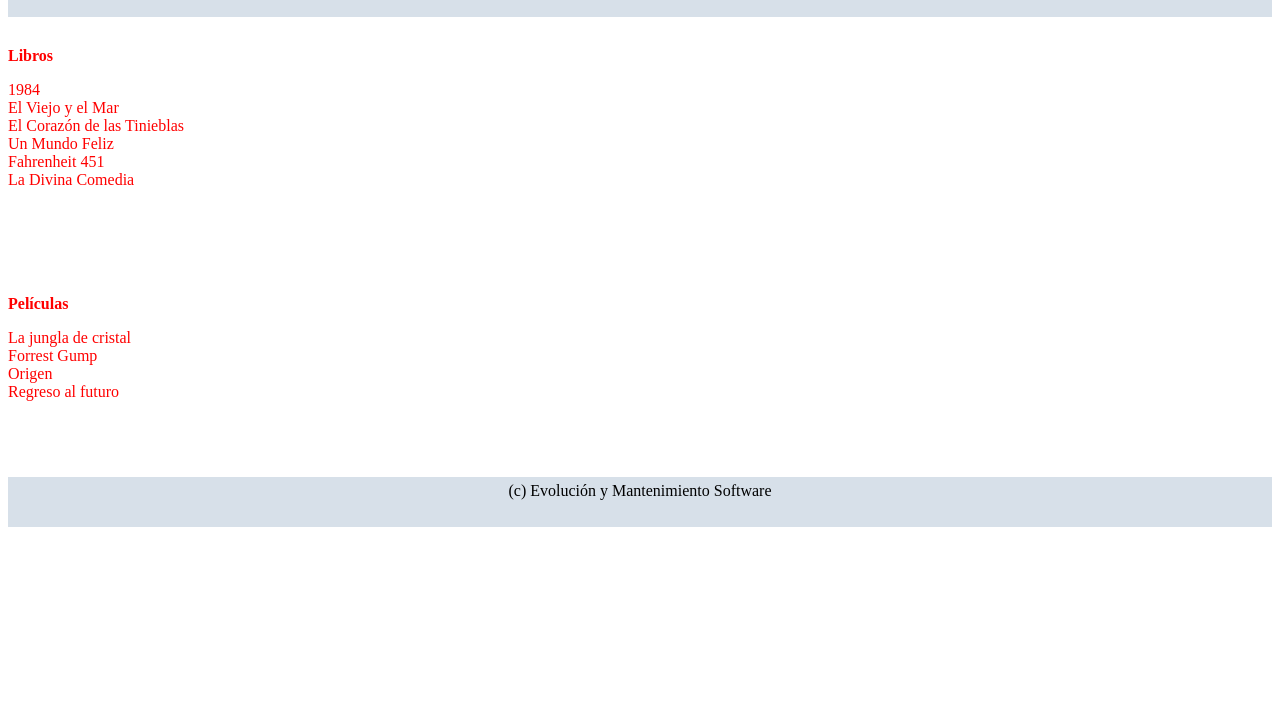
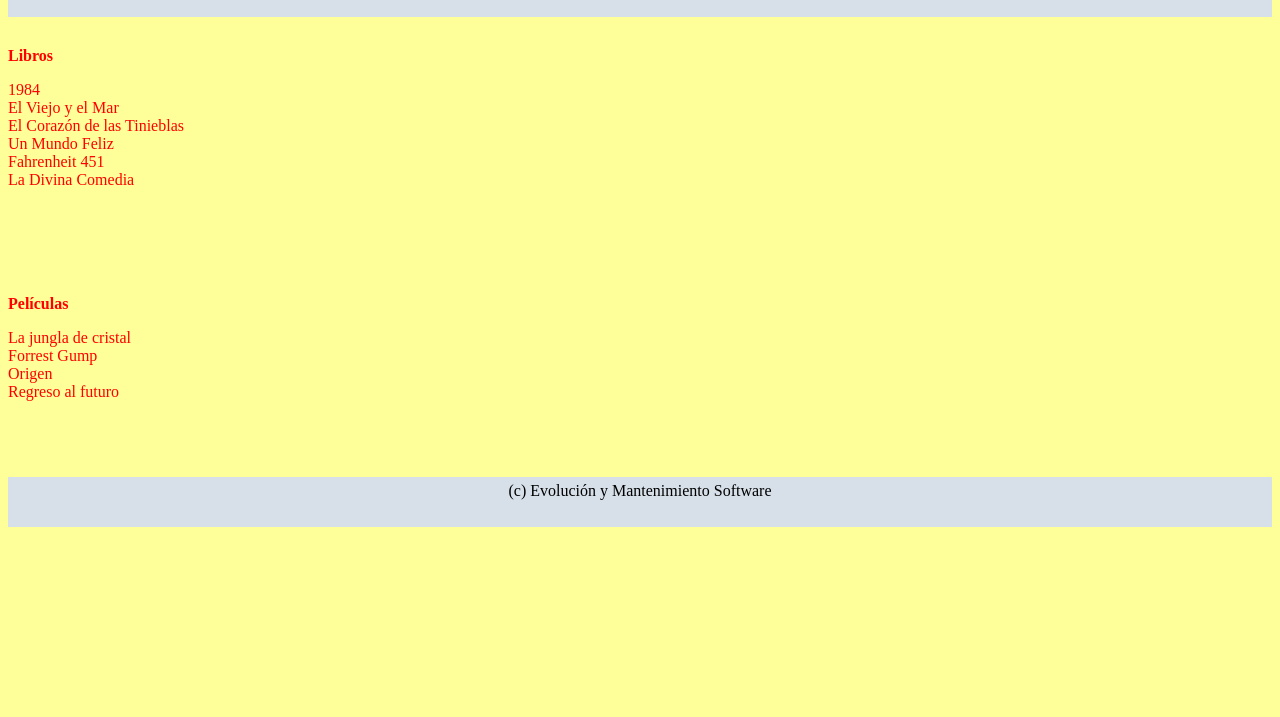
Before and after one commit to GonzaloSanchezVazquez/Equipo16Trabajo2, a plain HTML site: page index.html in a window 1280 px wide. Shown: the part 91-808 px from the top of the page. Drawn offline with Linux system fonts and the light colour scheme.

Commit message:
change background color

```diff
--- a/css/style.css
+++ b/css/style.css
@@ -1,6 +1,6 @@
 html,body {
  height:100%;
- background:white;
+ background: #FF9;
 }
 header {
 
```
